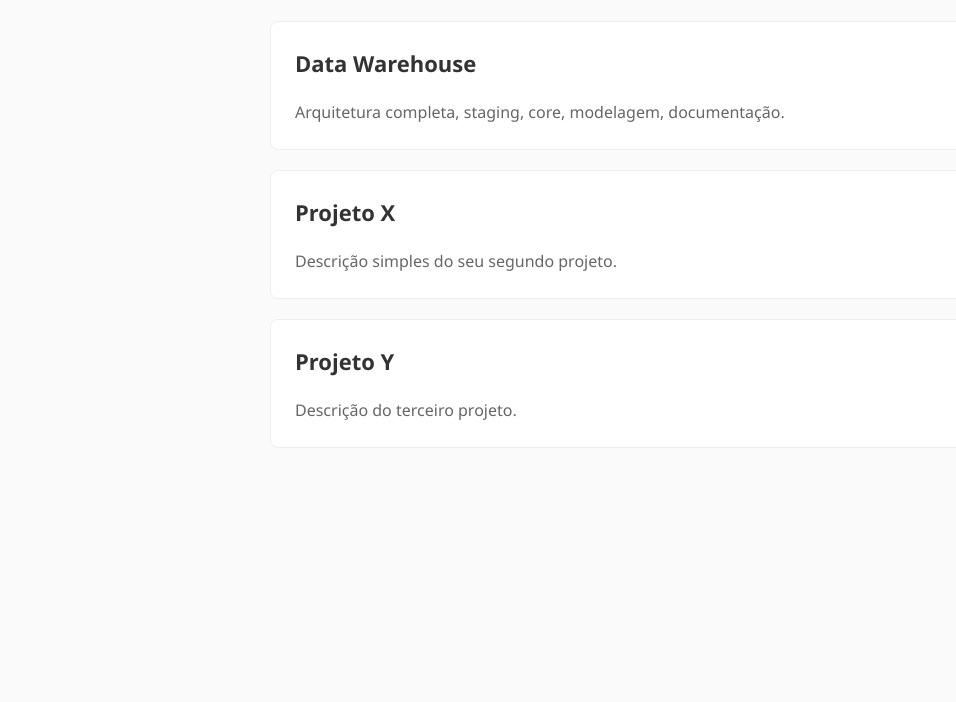
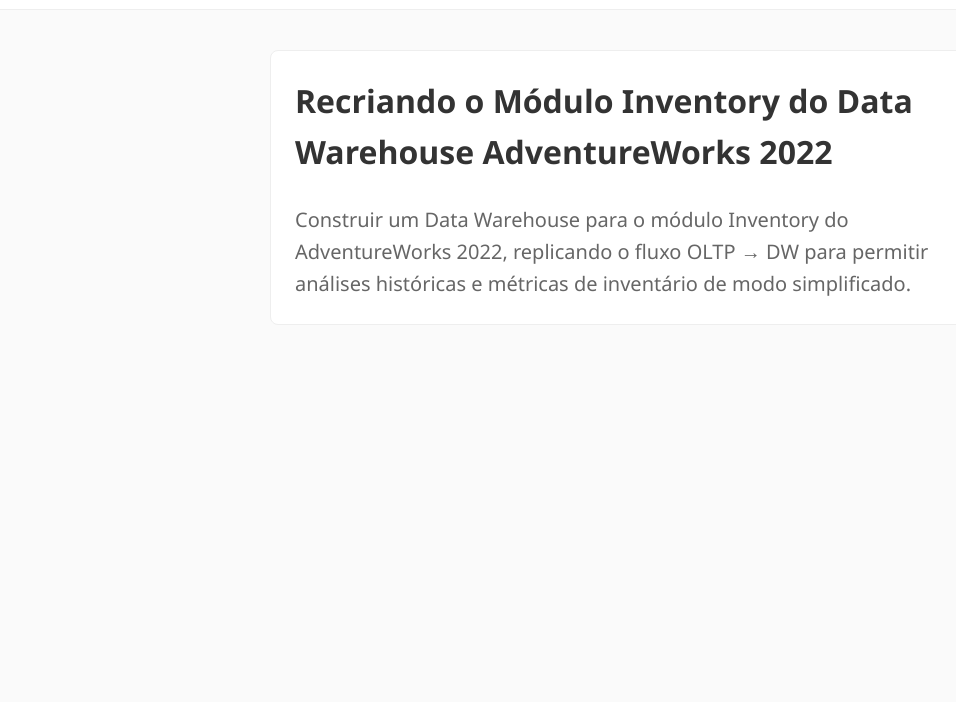
Before and after one commit to Leonardo-Bonani/leonardobonani.github.io, a plain HTML site: page index.html in a window 1280 px wide. Shown: the part 98-800 px from the top of the page, without its empty margins (10-966 px from the left). Drawn offline with Linux system fonts and the light colour scheme.

Commit message:
Update index.html

```diff
--- a/index.html
+++ b/index.html
@@ -12,6 +12,8 @@
     line-height: 1.6;
     background: #fafafa;
     color: #333;
+    font-size: 20px;
+
   }
 
   header {
@@ -24,7 +26,7 @@
 
   header h1 {
     margin: 0;
-    font-size: 24px;
+    font-size: 42px;
     font-weight: 700;
   }
 
@@ -51,7 +53,7 @@
 
   .project h2 {
     margin-top: 0;
-    font-size: 22px;
+    font-size: 32px;
     font-weight: 700;
   }
 
@@ -75,26 +77,14 @@
 
 <div class="container">
 
-  <a href="projeto_dw/">
+  <a href="https://leonardo-bonani.github.io/Recriando-o-Modulo-Inventory-do-Data-Warehouse-AdventureWork-2022/">
     <div class="project">
-      <h2>Data Warehouse</h2>
-      <p>Arquitetura completa, staging, core, modelagem, documentação.</p>
+      <h2>Recriando o Módulo Inventory do Data Warehouse AdventureWorks 2022</h2>
+      <p>Construir um Data Warehouse para o módulo Inventory do AdventureWorks 2022, replicando o fluxo OLTP → DW
+        para permitir análises históricas e métricas de inventário de modo simplificado.</p>
     </div>
   </a>
 
-  <a href="projeto_x/">
-    <div class="project">
-      <h2>Projeto X</h2>
-      <p>Descrição simples do seu segundo projeto.</p>
-    </div>
-  </a>
-
-  <a href="projeto_y/">
-    <div class="project">
-      <h2>Projeto Y</h2>
-      <p>Descrição do terceiro projeto.</p>
-    </div>
-  </a>
 
 </div>
 
```
